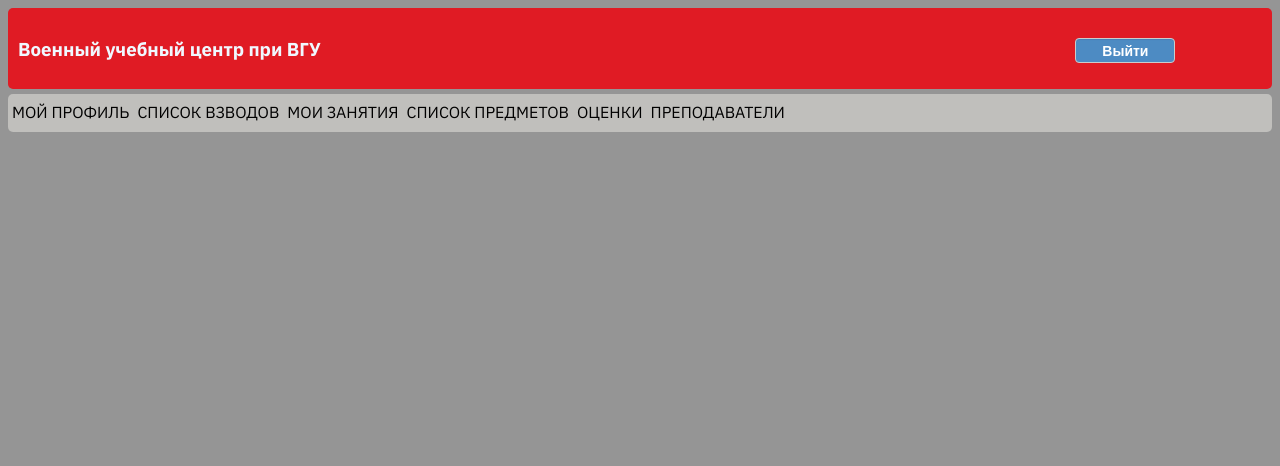
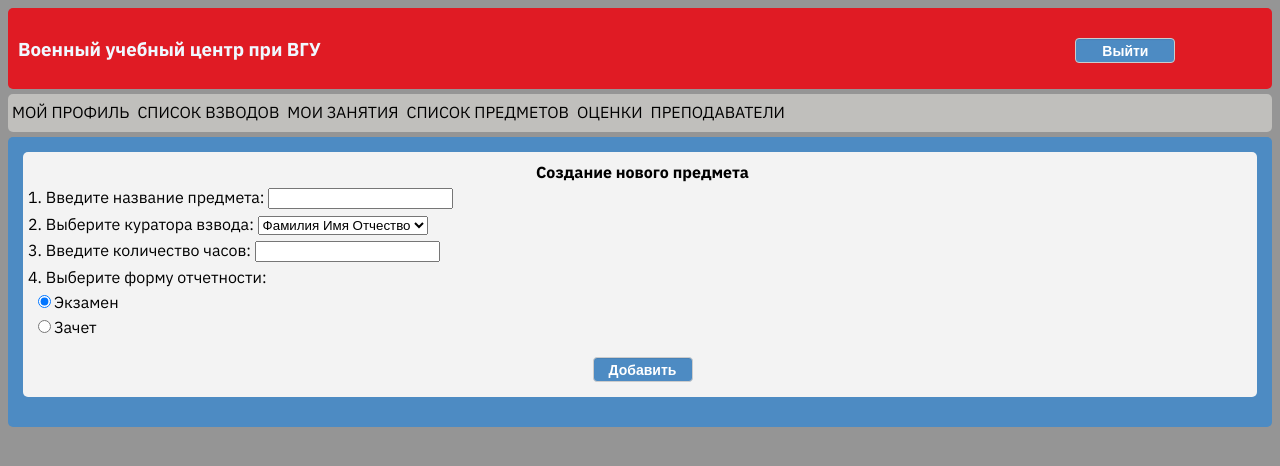
Before and after one commit to Dmitriy-M1319/journal-client, a Vue app: page /subjects/create in a window 1280 px wide. Shown: the top 466 px of the page. Built offline with nearby package versions, Linux system fonts and the light colour scheme; the HTML template or start-up script is replaced by a standard one.

Commit message:
add components for subjects (without server)

```diff
--- a/src/App.vue
+++ b/src/App.vue
@@ -12,7 +12,7 @@
         <li><router-link to="/">МОЙ ПРОФИЛЬ</router-link></li>
         <li><router-link to="/platoons">СПИСОК ВЗВОДОВ</router-link></li>
         <li><router-link to="/classes">МОИ ЗАНЯТИЯ</router-link></li>
-        <li><a href="">СПИСОК ПРЕДМЕТОВ</a></li>
+        <li><router-link to="/subjects">СПИСОК ПРЕДМЕТОВ</router-link></li>
         <li><a href="">ОЦЕНКИ</a></li>
         <li><a href="">ПРЕПОДАВАТЕЛИ</a></li>
       </ul>
--- /dev/null
+++ b/src/views/subjects/Subject.vue
@@ -0,0 +1,47 @@
+<template>
+    <li>
+        <div class="platoon_box_item">
+            <h4>{{ subject.name }}</h4>
+            <p>Количество часов: {{ subject.hours_count }}</p>
+            <p>Форма отчетности: {{ subject.form }}</p>
+            <!-- Сделать проверку на то, начальники или нет -->
+            <div style="float: left;">
+                <router-link class="exit_btn" :to="'/subjects/' + subject.id">Редактировать</router-link>
+            </div>
+        </div>
+    </li>
+</template>
+
+
+<script>
+import router from '@/router';
+
+export default {
+    name: "Subject",
+    props: ["subject"],
+    components: { router }
+}
+</script>
+
+<style>
+.exit_btn {
+    background-color: #4d8bc3;
+    border: 1px solid #cccccc;
+    box-shadow: 0 1px 1px rgba(0, 0, 0, 0.075) inset;
+    transition: border 0.2s linear 0s, box-shadow 0.2s linear 0s;
+    border-radius: 4px;
+    color: white;
+    display: block;
+    width: 100px;
+    margin: 20px auto;
+    font-size: 14px;
+    text-align: center;
+    font-weight: 600;
+    height: 25px;
+    line-height: 20px;
+    margin-bottom: 10px;
+    padding: 1px 6px;
+    vertical-align: middle;
+    text-decoration: none;
+}
+</style>
--- /dev/null
+++ b/src/views/subjects/SubjectCreate.vue
@@ -0,0 +1,121 @@
+<template>
+    <div class="platoon_box">
+        <div class="platoon_box_item">
+            <h4>Создание нового предмета</h4>
+            <form action="" method="post">
+                <label for="name">1. Введите название предмета: </label>
+                <input style="margin-bottom: 5px" type="text" name="name" id="name" />
+                <br />
+                <label for="teachers">2. Выберите куратора взвода: </label>
+                <select style="margin-bottom: 5px" name="teachers" id="teacher">
+                    <option v-for="teacher in teachers" :value="teacher.id">{{ teacher.surname }}
+                        {{ teacher.name }}
+                        {{ teacher.patronymic }}</option>
+                </select>
+                <br />
+                <label for="hours">3. Введите количество часов: </label>
+                <input style="margin-bottom: 5px" type="text" name="hours" id="hours" />
+                <br />
+                <label for="form">4. Выберите форму отчетности: </label>
+                <p><input type="radio" name="form" checked id="exam" />Экзамен</p>
+                <p><input type="radio" name="form" id="text" />Зачет</p>
+                <button class="exit_btn" type="submit">Добавить</button>
+            </form>
+        </div>
+    </div>
+</template>
+
+
+<script>
+const teachers = [
+    {
+        id: 1,
+        surname: 'Фамилия',
+        name: 'Имя',
+        patronymic: 'Отчество'
+    },
+    {
+        id: 2,
+        surname: 'Фамилия',
+        name: 'Имя',
+        patronymic: 'Отчество'
+    },
+    {
+        id: 3,
+        surname: 'Фамилия',
+        name: 'Имя',
+        patronymic: 'Отчество'
+    },
+    {
+        id: 4,
+        surname: 'Фамилия',
+        name: 'Имя',
+        patronymic: 'Отчество'
+    },
+]
+export default {
+    name: 'SubjectCreate',
+    data() {
+        return {
+            teachers
+        }
+    }
+}
+</script>
+
+<style>
+.platoon_box {
+    background-color: #4d8bc3;
+    padding: 15px;
+    border-radius: 5px;
+}
+
+.platoon_box ul {
+    list-style-type: none;
+    padding: 0;
+}
+
+.platoon_box_item {
+    background-color: #f3f3f3;
+    padding-top: 5px;
+    padding-bottom: 5px;
+    padding-left: 5px;
+    border-radius: 5px;
+    margin-bottom: 15px;
+    min-width: 950px;
+    overflow: auto;
+}
+
+.platoon_box_item h4 {
+    text-align: center;
+    margin: 5px;
+}
+
+.platoon_box_item p {
+    margin: 5px;
+}
+
+.platoon_box_item a {
+    margin: 1px;
+}
+
+.exit_btn {
+    background-color: #4d8bc3;
+    border: 1px solid #cccccc;
+    box-shadow: 0 1px 1px rgba(0, 0, 0, 0.075) inset;
+    transition: border 0.2s linear 0s, box-shadow 0.2s linear 0s;
+    border-radius: 4px;
+    color: white;
+    display: block;
+    width: 100px;
+    margin: 20px auto;
+    font-size: 14px;
+    text-align: center;
+    font-weight: 600;
+    height: 25px;
+    line-height: 20px;
+    margin-bottom: 10px;
+    padding: 1px 6px;
+    vertical-align: middle;
+    text-decoration: none;
+}</style>
--- /dev/null
+++ b/src/views/subjects/SubjectUpdate.vue
@@ -0,0 +1,102 @@
+<template>
+    <div class="platoon_box">
+        <div class="platoon_box_item">
+            <h4>Редактирование предмета</h4>
+            <form action="" method="post">
+                <label for="name">1. Введите название предмета: </label>
+                <input style="margin-bottom: 5px" type="text" name="name" id="name" :value="subject.name" />
+                <br />
+                <label for="teachers">2. Выберите куратора взвода: </label>
+                <select style="margin-bottom: 5px" name="teachers" id="teacher">
+                    <option v-for="teacher in teachers"
+                    :value="teacher.id">{{teacher.surname}}
+                    {{teacher.name}}
+                    {{teacher.patronymic}}</option>
+                </select>
+                <br />
+                <label for="hours">3. Введите количество часов: </label>
+                <input style="margin-bottom: 5px" type="text" id="hours" :value="subject.hours_count" />
+                <br />
+                <label for="form">4. Выберите форму отчетности: </label>
+                <p><input type="radio" name="form" checked id="экзамен" />Экзамен</p>
+                <p><input type="radio" name="form" id="зачет" />Зачет</p>
+                <button class="exit_btn" type="submit">Добавить</button>
+            </form>
+            <form action="" method="post">
+                <button class="delete_btn" type="submit">Удалить</button>
+            </form>
+        </div>
+    </div>
+</template>
+
+
+<script>
+
+// Подтянуть предмет по id
+const subject = {
+    id: 1,
+    teacher: 1,
+    name: 'Предмет 1',
+    hours_count: 30,
+    form: 'Экзамен'
+}
+
+const teachers = [
+    {
+        id: 1,
+        surname: 'Фамилия',
+        name: 'Имя',
+        patronymic: 'Отчество'
+    },
+    {
+        id: 2,
+        surname: 'Фамилия',
+        name: 'Имя',
+        patronymic: 'Отчество'
+    },
+    {
+        id: 3,
+        surname: 'Фамилия',
+        name: 'Имя',
+        patronymic: 'Отчество'
+    },
+    {
+        id: 4,
+        surname: 'Фамилия',
+        name: 'Имя',
+        patronymic: 'Отчество'
+    },
+]
+export default {
+    name: 'SubjectUpdate',
+    data() {
+        return {
+            subject,
+            teachers
+        }
+    }
+}
+</script>
+
+<style>
+.delete_btn {
+    background-color: #e01b24;
+    border: 1px solid #cccccc;
+    box-shadow: 0 1px 1px rgba(0, 0, 0, 0.075) inset;
+    transition: border 0.2s linear 0s, box-shadow 0.2s linear 0s;
+    border-radius: 4px;
+    color: white;
+    display: block;
+    width: 100px;
+    margin: 20px auto;
+    font-size: 14px;
+    text-align: center;
+    font-weight: 600;
+    height: 25px;
+    line-height: 20px;
+    margin-bottom: 10px;
+    padding: 1px 6px;
+    vertical-align: middle;
+    text-decoration: none;
+  }
+</style>
--- /dev/null
+++ b/src/views/subjects/SubjectsList.vue
@@ -0,0 +1,112 @@
+<template>
+    <div class="platoon_box">
+        <div class="platoon_box_item">
+            <h3 style="text-align: center">МОИ ПРЕДМЕТЫ</h3>
+        </div>
+        <ul>
+            <Subject v-for="s in subjects" v-bind:subject="s" />
+        </ul>
+        <!-- TODO: Сделать проверку на начальников -->
+        <router-link class="mark_edit_btn" to="/subjects/create">Создать</router-link>
+    </div>
+</template>
+
+
+<script>
+import Subject from "@/views/subjects/Subject.vue";
+const subjects = [
+    {
+        id: 1,
+        teacher: 1,
+        name: 'Предмет 1',
+        hours_count: 30,
+        form: 'Экзамен'
+    },
+    {
+        id: 2,
+        teacher: 1,
+        name: 'Предмет 2',
+        hours_count: 31,
+        form: 'Экзамен'
+    },
+    {
+        id: 3,
+        teacher: 1,
+        name: 'Предмет 3',
+        hours_count: 32,
+        form: 'Зачет'
+    },
+    {
+        id: 4,
+        teacher: 1,
+        name: 'Предмет 4',
+        hours_count: 33,
+        form: 'Зачет'
+    }
+]
+export default {
+    name: 'SubjectsList',
+    components: {
+        Subject
+    },
+    data() {
+        return {
+            subjects
+        }
+    }
+}
+</script>
+
+<style>
+.platoon_box {
+    background-color: #4d8bc3;
+    padding: 15px;
+    border-radius: 5px;
+}
+
+.platoon_box ul {
+    list-style-type: none;
+    padding: 0;
+}
+
+.platoon_box_item {
+    background-color: #f3f3f3;
+    padding-top: 5px;
+    padding-bottom: 5px;
+    padding-left: 5px;
+    border-radius: 5px;
+    margin-bottom: 15px;
+    min-width: 950px;
+    overflow: auto;
+}
+
+.platoon_box_item h4 {
+    text-align: center;
+    margin: 5px;
+}
+
+.platoon_box_item p {
+    margin: 5px;
+
+}
+.mark_edit_btn {
+    background-color: #26a269;
+    border: 1px solid #cccccc;
+    box-shadow: 0 1px 1px rgba(0, 0, 0, 0.075) inset;
+    transition: border 0.2s linear 0s, box-shadow 0.2s linear 0s;
+    border-radius: 4px;
+    color: white;
+    display: block;
+    width: 100px;
+    margin: 20px auto;
+    font-size: 14px;
+    text-align: center;
+    font-weight: 600;
+    height: 25px;
+    line-height: 20px;
+    margin-bottom: 10px;
+    padding: 1px 6px;
+    vertical-align: middle;
+    text-decoration: none;
+  }
+</style>
```
Also changed, not shown: src/router.js (+12 -0 lines), src/views/subjects/Subjects.vue (deleted).
